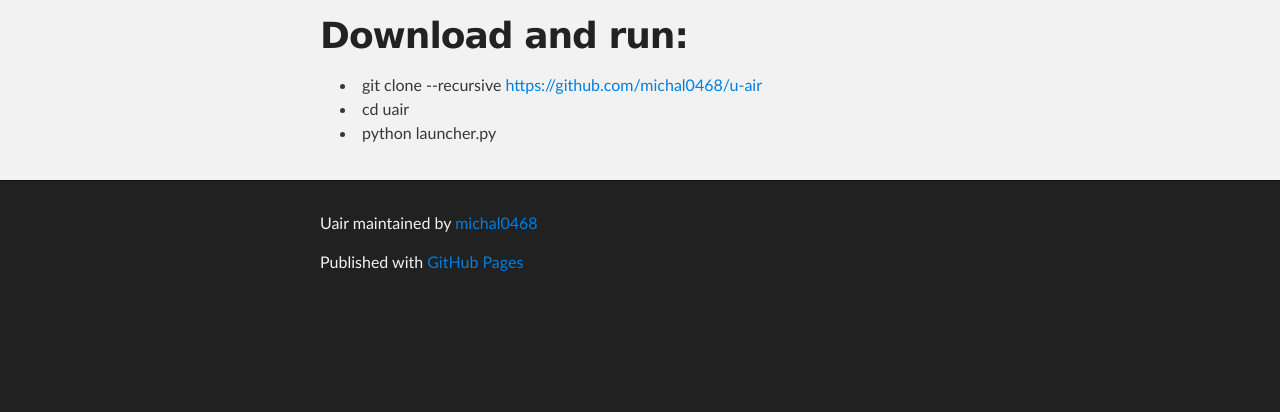
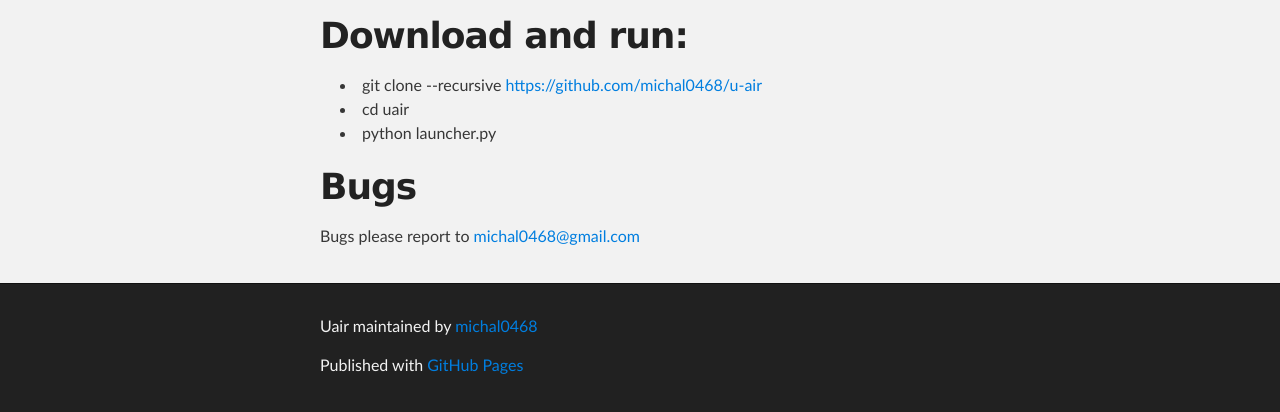
Before and after one commit to isaquealves/u-air, a plain HTML site: page index.html in a window 1280 px wide. Shown: the part 1799-2211 px from the top of the page. Before the commit the page ends 2108 px from the top, so only its background shows below. Drawn offline with Linux system fonts and the light colour scheme.

```diff
--- a/index.html
+++ b/index.html
@@ -64,7 +64,10 @@ You can easly browse your files, upload new and listen MP3 songs.</p>
 </li>
 <li>cd uair</li>
 <li>python launcher.py</li>
-</ul>
+</ul><h1>
+<a name="bugs" class="anchor" href="#bugs"><span class="octicon octicon-link"></span></a>Bugs</h1>
+
+<p>Bugs please report to <a href="mailto:michal0468@gmail.com">michal0468@gmail.com</a></p>
       </section>
     </div>
 
--- a/params.json
+++ b/params.json
@@ -1 +1 @@
-{"name":"Uair","tagline":"U-Air is a private web cloud.","body":"# Description\r\n## Desktop\r\nU-Air allow you to browse upload and download your files, wherever you are.\r\nYou forget take any file from home to your friend? Now its not problem.\r\nYou can easly browse your files, upload new and listen MP3 songs.\r\n## Server\r\nU-Air allow you to create private web cloud, and easy control server.\r\n## Raspberry Pi\r\nIn progress make.\r\n\r\n# Screenshots\r\n![screen 1](https://myapps.developer.ubuntu.com/site_media/appmedia/2013/08/uair.png)\r\n![screen 2](https://myapps.developer.ubuntu.com/site_media/appmedia/2013/08/uair6_1.png)\r\n\r\n# Download and run:\r\n* git clone --recursive https://github.com/michal0468/u-air\r\n* cd uair\r\n* python launcher.py","google":"","note":"Don't delete this file! It's used internally to help with page regeneration."}
+{"name":"Uair","tagline":"U-Air is a private web cloud.","body":"# Description\r\n## Desktop\r\nU-Air allow you to browse upload and download your files, wherever you are.\r\nYou forget take any file from home to your friend? Now its not problem.\r\nYou can easly browse your files, upload new and listen MP3 songs.\r\n## Server\r\nU-Air allow you to create private web cloud, and easy control server.\r\n## Raspberry Pi\r\nIn progress make.\r\n\r\n# Screenshots\r\n![screen 1](https://myapps.developer.ubuntu.com/site_media/appmedia/2013/08/uair.png)\r\n![screen 2](https://myapps.developer.ubuntu.com/site_media/appmedia/2013/08/uair6_1.png)\r\n\r\n# Download and run:\r\n* git clone --recursive https://github.com/michal0468/u-air\r\n* cd uair\r\n* python launcher.py\r\n\r\n# Bugs\r\nBugs please report to michal0468@gmail.com","google":"","note":"Don't delete this file! It's used internally to help with page regeneration."}
```
